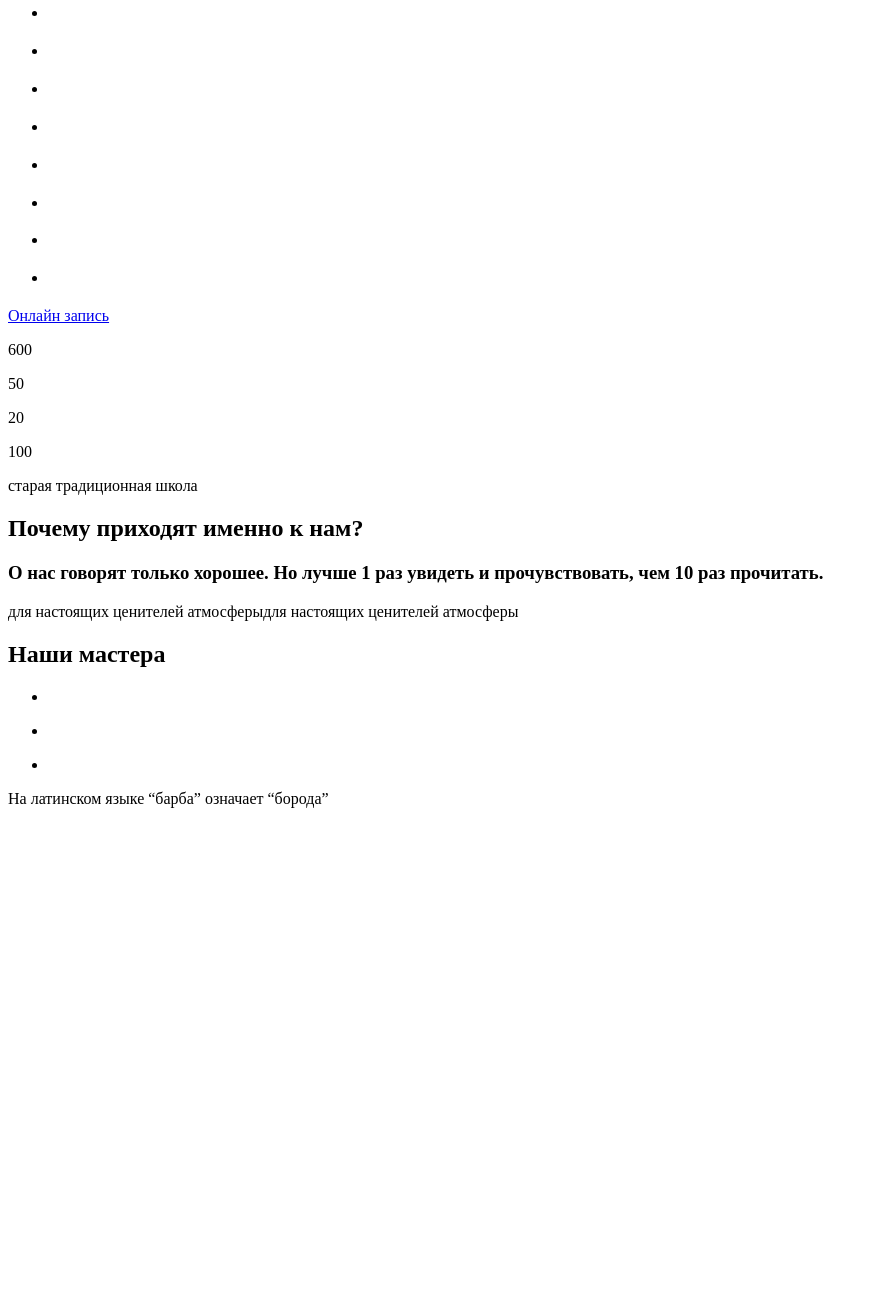
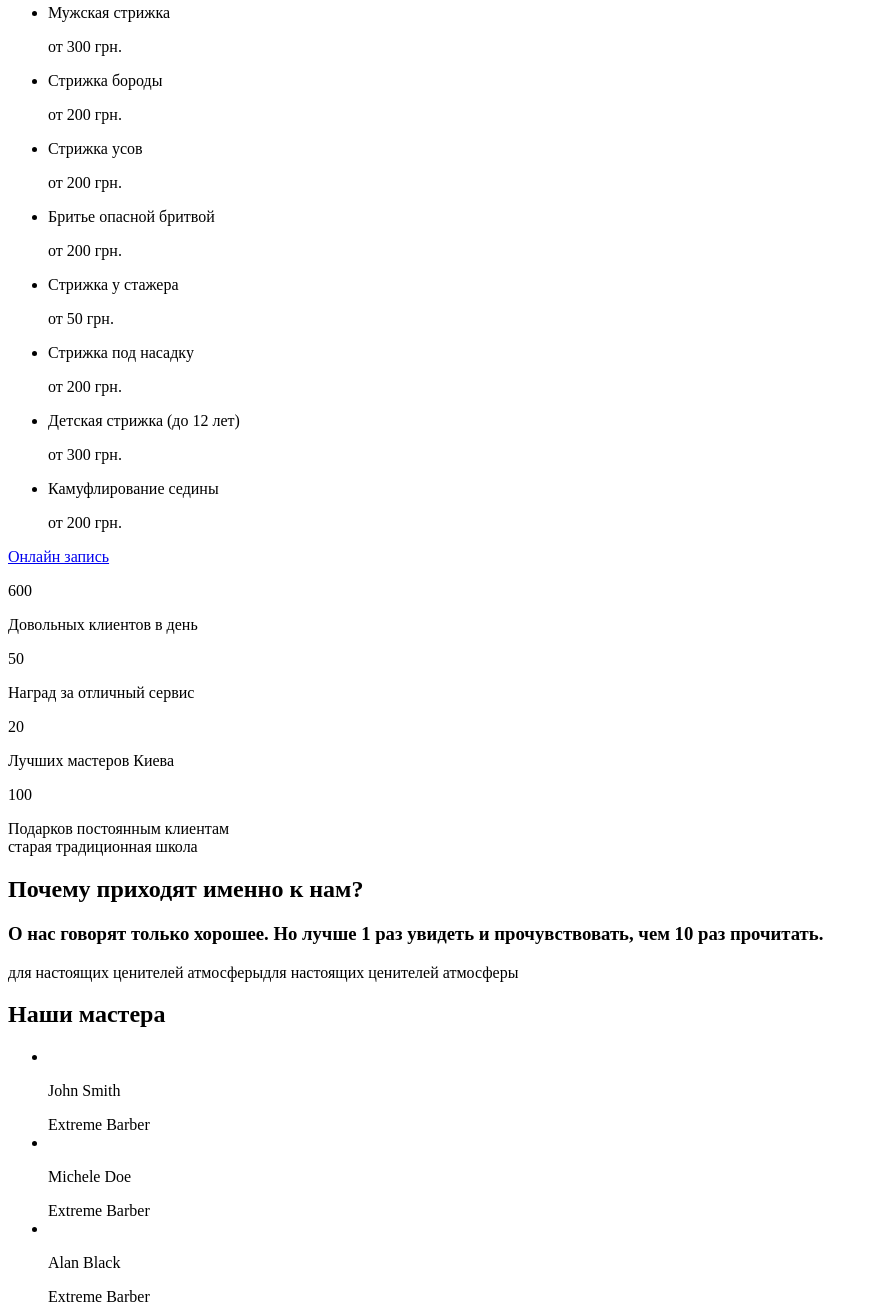
Before and after one commit to Mapkyxa6153/barbershop, a plain HTML site: page index.html in a window 1280 px wide. Shown: the part 898-2207 px from the top of the page, without its empty margins (0-878 px from the left). Before the commit the page ends 1732 px from the top, so only its background shows below. Drawn offline with Linux system fonts and the light colour scheme.

Commit message:
changes name

```diff
--- a/index.html
+++ b/index.html
@@ -91,38 +91,38 @@
             <div class="price-box">
                 <ul class="price-list">
                     <li class="price-item">
-                        <p></p>
-                        <span></span>
+                        <p>Мужская стрижка</p>
+                        <span>от 300 грн.</span>
                     </li>
                     <li class="price-item">
-                        <p></p>
-                        <span></span>
+                        <p>Стрижка бороды</p>
+                        <span>от 200 грн.</span>
                     </li>
                     <li class="price-item">
-                        <p></p>
-                        <span></span>
+                        <p>Стрижка усов</p>
+                        <span>от 200 грн.</span>
                     </li>
                     <li class="price-item">
-                        <p></p>
-                        <span></span>
+                        <p>Бритье опасной бритвой</p>
+                        <span>от 200 грн.</span>
                     </li>
                 </ul>
                 <ul class="price-list">
                     <li class="price-item">
-                        <p></p>
-                        <span></span>
+                        <p>Cтрижка у стажера</p>
+                        <span>от 50 грн.</span>
                     </li>
                     <li class="price-item">
-                        <p></p>
-                        <span></span>
+                        <p>Стрижка под насадку</p>
+                        <span>от 200 грн.</span>
                     </li>
                     <li class="price-item">
-                        <p></p>
-                        <span></span>
+                        <p>Детская стрижка (до 12 лет)</p>
+                        <span>от 300 грн.</span>
                     </li>
                     <li class="price-item">
-                        <p></p>
-                        <span></span>
+                        <p>Камуфлирование седины</p>
+                        <span>от 200 грн.</span>
                     </li>
                 </ul>
             </div>
@@ -133,19 +133,19 @@
            <div class="number-container">
                <div class="number-box">
                    <p>600</p>
-                   <span></span>
+                   <span>Довольных клиентов в день</span>
                </div>
                <div class="number-box">
                    <p>50</p>
-                   <span></span>
+                   <span>Наград за отличный сервис</span>
                </div>
                <div class="number-box">
                    <p>20</p>
-                   <span></span>
+                   <span>Лучших мастеров Киева</span>
                </div>
                <div class="number-box">
                    <p>100</p>
-                   <span></span>
+                   <span>Подарков постоянным клиентам</span>
                </div>
            </div>
            <div class="description-container">
@@ -162,20 +162,20 @@
             <ul class="master-lists">
                 <li class="master-card">
                     <img src="" alt="">
-                    <p></p>
-                    <span></span>
+                    <p>John Smith</p>
+                    <span>Extreme Barber</span>
                     <div class="master-social-box"><a href="" class="master-social-link"></a><a href="" class="master-social-link"></a><a href="" class="master-social-link"></a><a href="" class="master-social-link"></a></div>
                 </li>
                 <li class="master-card">
                     <img src="" alt="">
-                    <p></p>
-                    <span></span>
+                    <p>Michele Doe</p>
+                    <span>Extreme Barber</span>
                     <div class="master-social-box"><a href="" class="master-social-link"></a><a href="" class="master-social-link"></a><a href="" class="master-social-link"></a><a href="" class="master-social-link"></a></div>
                 </li>
                 <li class="master-card">
                     <img src="" alt="">
-                    <p></p>
-                    <span></span>
+                    <p>Alan Black</p>
+                    <span>Extreme Barber</span>
                     <div class="master-social-box"><a href="" class="master-social-link"></a><a href="" class="master-social-link"></a><a href="" class="master-social-link"></a><a href="" class="master-social-link"></a></div>
                 </li>
             </ul>
```
Also changed, not shown: .prettierrc.json (renamed from images/.prettierrc.json), csss/styles.css (added), images/careful haircut.jpg (added), images/hand in tattoo.jpg (added), images/man in hat.jpg (added), images/preparing beard.jpg (added).
